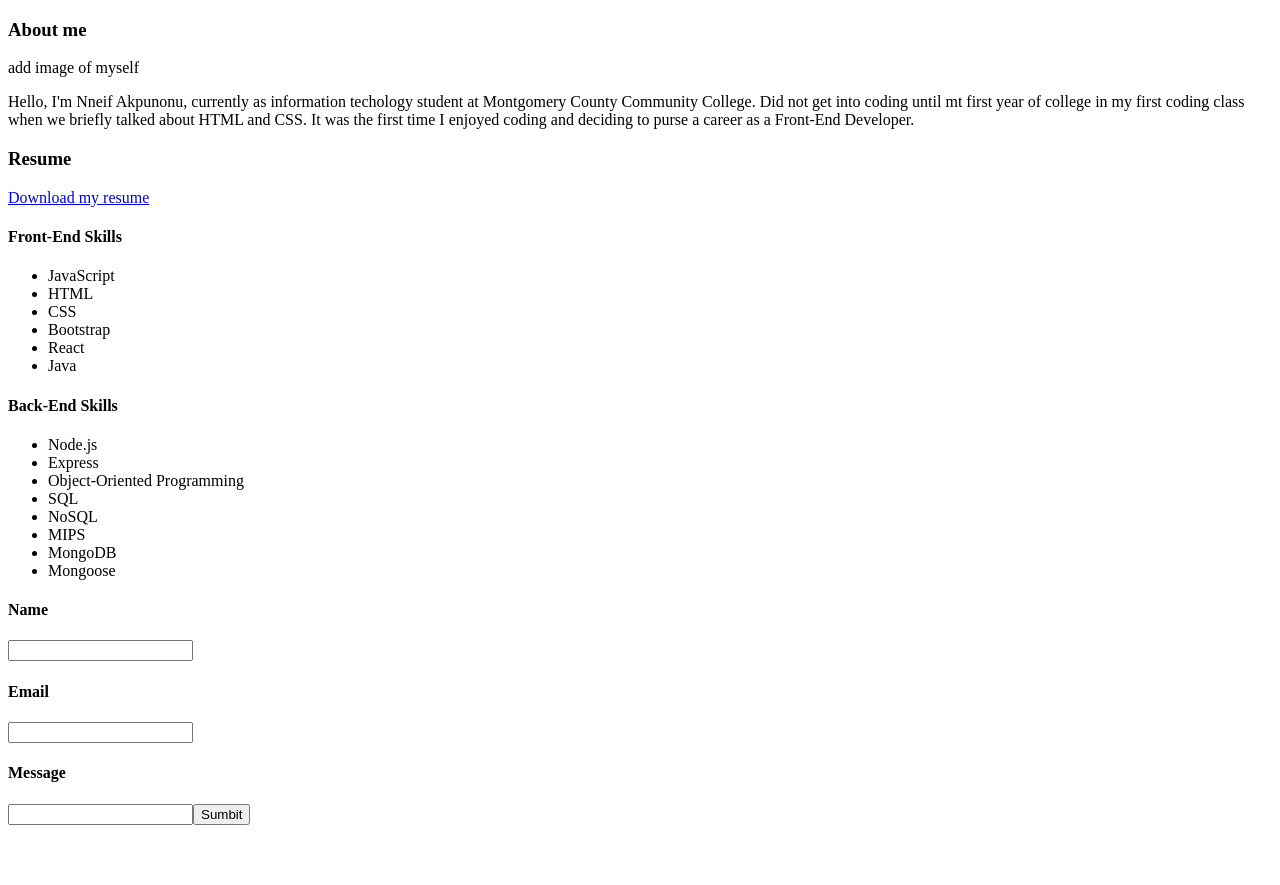
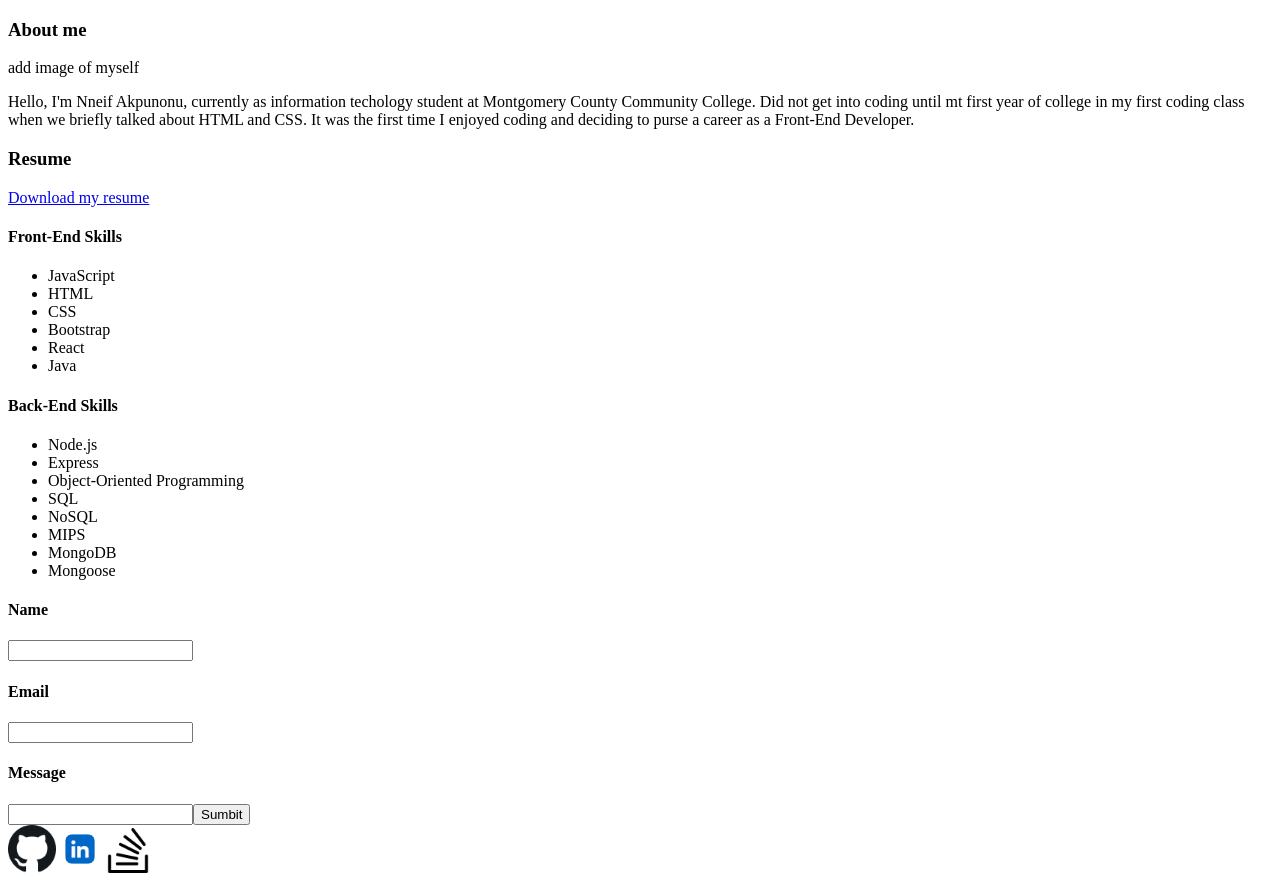
Before and after one commit to Nneifem/react-portfolio, a React (Vite) app in the folder portfolio/: page / in a window 1280 px wide. Before the commit the page ends 833 px from the top, so only its background shows below. Built offline with nearby package versions, Linux system fonts and the light colour scheme.

Commit message:
added code to the footer with images and links

```diff
--- a/portfolio/src/App.jsx
+++ b/portfolio/src/App.jsx
@@ -3,6 +3,7 @@ import './App.css'
 import About from './components/About'
 import Resume from './components/Resume'
 import Contact from './components/Contact'
+import Footer from './components/Footer'
 
 function App() {
   return (
@@ -10,6 +11,7 @@ function App() {
       <About />
       <Resume />
       <Contact />
+      <Footer />
     </>
   )
 }
--- /dev/null
+++ b/portfolio/src/components/Footer.css
@@ -0,0 +1,3 @@
+.logo {
+    width: 3em;
+}
--- a/portfolio/src/components/Footer.jsx
+++ b/portfolio/src/components/Footer.jsx
@@ -0,0 +1,14 @@
+import githubLogo from '../assets/github.svg.png'
+import linkedinLogo from '../assets/linkedin-logo.webp'
+import stackOverflowLogo from '../assets/stackoverflow.png'
+import './Footer.css'
+
+export default function Footer(){
+    return(
+       <footer className="links">
+        <a href="https://github.com/Nneifem"><img src={githubLogo} className="logo" alt="Github logo"></img></a>
+        <a href="https://www.linkedin.com/in/nneif-akpunonu-2799a4266"><img src={linkedinLogo} className="logo" alt="Linkedin logo"></img></a>
+        <a href="https://stackoverflow.com/users/22367235/nneif"><img src={stackOverflowLogo} className="logo" alt="Stack overflow logo"></img></a>
+       </footer>
+    )
+};
```
Also changed, not shown: portfolio/src/assets/stackoverflow.png (added).
